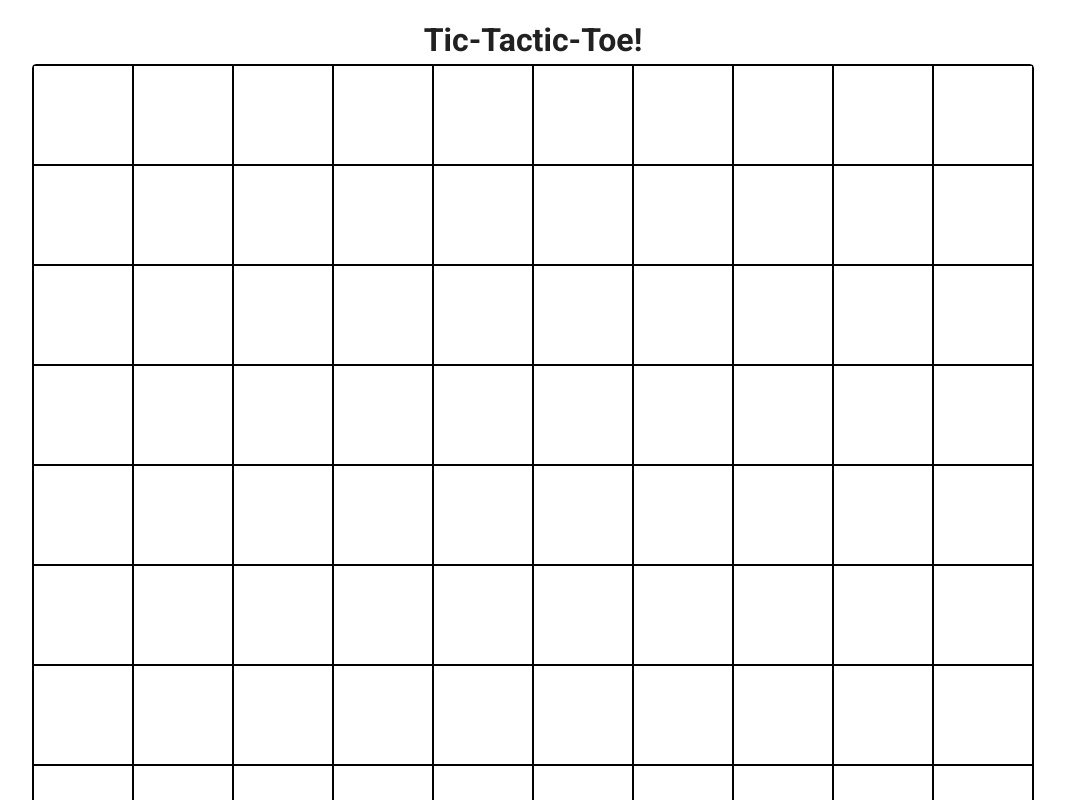
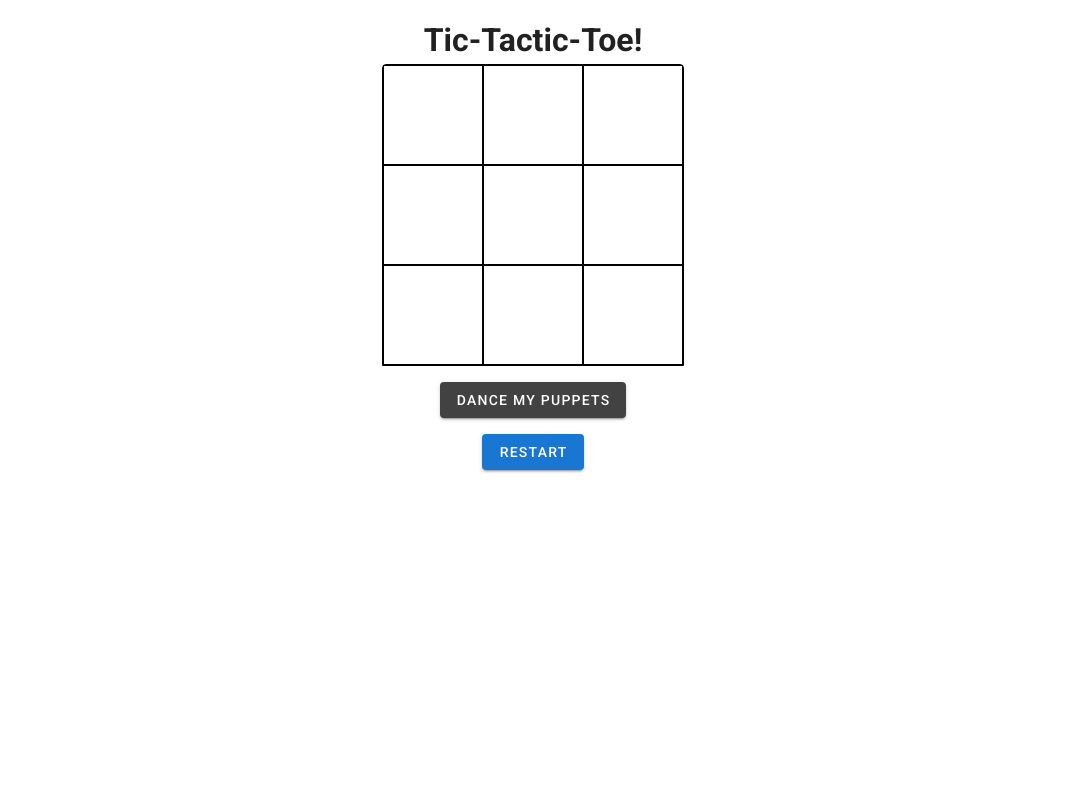
Before and after one commit to HumbertoMendes/tic-tac-tactics, a Vue app: page / in a window 1280 px wide. Shown: the top 800 px of the page, without its empty margins (107-1172 px from the left). Built offline with nearby package versions, Linux system fonts and the light colour scheme.

Commit message:
* Improved how moves are created * Renamed playersPlays to moves

```diff
--- a/src/components/Board.vue
+++ b/src/components/Board.vue
@@ -15,7 +15,7 @@
           :key="`${column}`"
           :row="row - 1"
           :column="column - 1"
-          :players-plays="playersPlays"
+          :moves="moves"
           @click="() => selectSquare(row - 1, column - 1)"
         />
       </div>
@@ -51,8 +51,7 @@ export default {
   watch: {
     restart() {
       this.currentPlayer = 0;
-      this.playersPlays = [];
-      this.victory = false;
+      this.clearMoves();
       this.status = StatusConstants.PLAYING;
 
       if (this.timeoutId !== null) {
@@ -64,13 +63,15 @@ export default {
   data() {
     return {
       timeoutId: null,
-      boardSize: 10,
+      boardSize: 3,
       currentPlayer: 0,
-      playersPlays: [],
+      moves: [],
       grid: [],
-      victory: false,
       status: StatusConstants.PLAYING,
     };
+  },
+  created() {
+    this.moves = this.createMoves();
   },
   computed: {
     hasEnded() {
@@ -81,63 +82,76 @@ export default {
         ? `Congratulations Player #${this.currentPlayer + 1}!`
         : 'Draw :(';
     },
+    availablePlays() {
+      return this.moves.filter((move) => move.player === null);
+    },
   },
   methods: {
     selectSquare(row, column) {
-      this.playersPlays.push({
-        player: this.currentPlayer,
-        play: [row, column],
-      });
+      const move = this.findMove(row, column);
+      move.player = this.currentPlayer;
 
       if (this.checkVictory(this.currentPlayer, row, column)) this.status = StatusConstants.VICTORY;
       else if (this.checkDraw()) this.status = StatusConstants.DRAW;
       else if (!this.hasEnded) this.currentPlayer = this.currentPlayer === 0 ? 1 : 0;
     },
     checkDraw() {
-      return this.playersPlays.length === this.boardSize ** 2;
+      return this.availablePlays.length === 0;
     },
     checkVictory(player, row, column) {
-      const playerPlays = this.playersPlays.filter((play) => play.player === player);
+      const moves = this.moves.filter((play) => play.player === player);
 
-      if (playerPlays.length < this.boardSize) return false;
-      if (this.checkHorizontal(playerPlays, row)) return true;
-      if (this.checkVertical(playerPlays, column)) return true;
-      if (this.checkDiagonal(playerPlays)) return true;
+      if (moves.length < this.boardSize) return false;
+      if (this.checkHorizontal(moves, row)) return true;
+      if (this.checkVertical(moves, column)) return true;
+      if (this.checkDiagonal(moves)) return true;
       return false;
     },
-    checkHorizontal(playerPlays, row) {
-      return playerPlays.reduce((count, playerPlay) => count + (playerPlay.play[0] === row), 0) === this.boardSize;
+    checkHorizontal(moves, row) {
+      return moves.reduce((count, move) => count + (move.play[0] === row), 0) === this.boardSize;
     },
-    checkVertical(playerPlays, column) {
-      return playerPlays.reduce((count, playerPlay) => count + (playerPlay.play[1] === column), 0) === this.boardSize;
+    checkVertical(moves, column) {
+      return moves.reduce((count, move) => count + (move.play[1] === column), 0) === this.boardSize;
     },
-    checkDiagonal(playerPlays) {
-      return playerPlays.reduce((count, playerPlay) => count + (playerPlay.play[0] === playerPlay.play[1]), 0) === this.boardSize
-        || playerPlays.reduce((count, playerPlay) => count + (playerPlay.play[0] + playerPlay.play[1] === this.boardSize - 1), 0) === this.boardSize;
+    checkDiagonal(moves) {
+      return moves.reduce((count, move) => count + (move.play[0] === move.play[1]), 0) === this.boardSize
+        || moves.reduce((count, move) => count + (move.play[0] + move.play[1] === this.boardSize - 1), 0) === this.boardSize;
     },
     chooseRandom() {
       return Math.floor(Math.random(this.boardSize) * this.boardSize);
     },
+    createMoves() {
+      const availablePlays = [];
+
+      for (let row = 0; row < this.boardSize; row++) {
+        for (let column = 0; column < this.boardSize; column++) {
+          availablePlays.push({ player: null, play: [row, column] });
+        }
+      }
+
+      return availablePlays;
+    },
+    clearMoves() {
+      this.moves.forEach((move) => {
+        // eslint-disable-next-line no-param-reassign
+        move.player = null;
+      });
+    },
     playCPU() {
       if (this.hasEnded) return;
 
-      const plays = this.playersPlays.map((playerPlays) => playerPlays.play);
-      let found = false;
+      const plays = this.availablePlays.map((moves) => moves.play);
 
-      do {
-        const row = this.chooseRandom();
-        const column = this.chooseRandom();
-        found = plays.find((play) => play[0] === row && play[1] === column);
-
-        if (!found) {
-          this.selectSquare(row, column);
-          break;
-        }
-      } while (!found);
+      const index = Math.floor(Math.random(plays.length) * plays.length);
+      const play = plays[index];
+      this.selectSquare(play[0], play[1]);
 
       this.timeoutId = setTimeout(() => {
         this.playCPU();
-      }, 10);
+      }, 100);
+    },
+    findMove(row, column) {
+      return this.moves.find((move) => move.play[0] === row && move.play[1] === column);
     },
   },
 };
--- a/src/components/Square.vue
+++ b/src/components/Square.vue
@@ -9,7 +9,7 @@
 export default {
   name: 'square',
   props: {
-    playersPlays: {
+    moves: {
       type: Array,
       required: true,
     },
@@ -24,10 +24,10 @@ export default {
   },
   computed: {
     playerClass() {
-      const foundPlayerPlay = this.playersPlays.find(
-        (playerPlay) => playerPlay.play[0] === this.row && playerPlay.play[1] === this.column,
+      const foundMove = this.moves.find(
+        (move) => move.play[0] === this.row && move.play[1] === this.column,
       );
-      return foundPlayerPlay ? `player-${foundPlayerPlay.player}` : '';
+      return foundMove ? `player-${foundMove.player}` : '';
     },
   },
 };
```
Also changed, not shown: jsconfig.json (added, +9 -0 lines).
